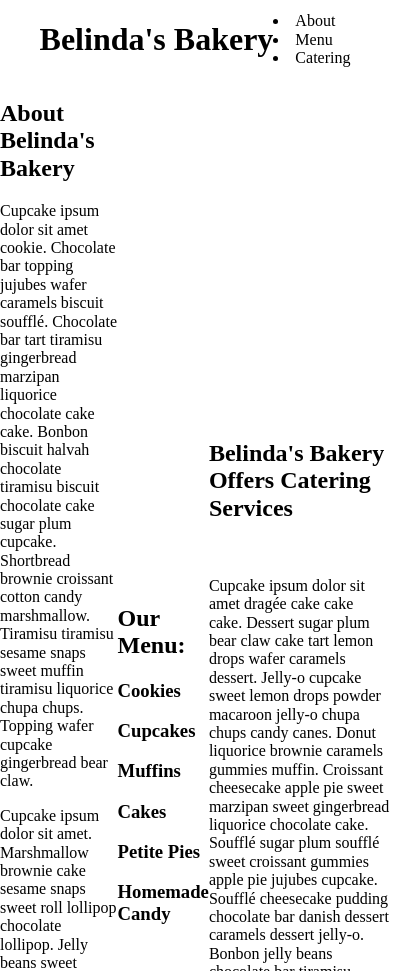
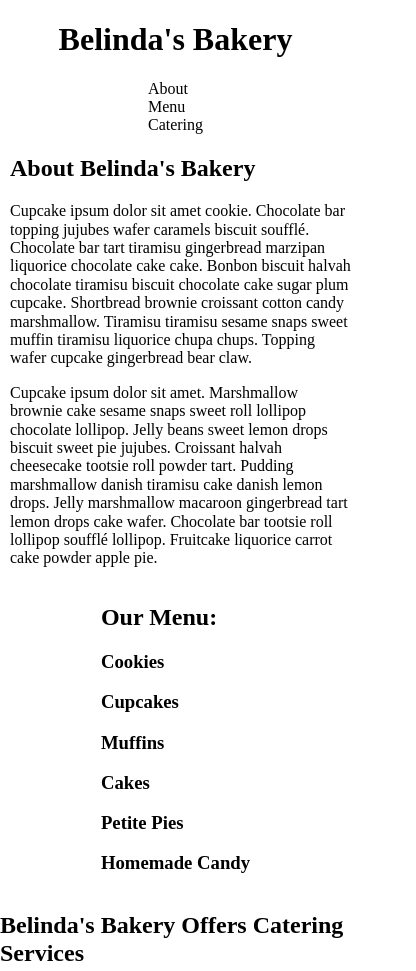
Before and after one commit to saxby-b/bakery, a website built with Parcel: page index.html in a window 390 px wide. Shown: the top 971 px of the page, 416 px wide, since content can reach past the window. Built offline with nearby package versions, Linux system fonts and the light colour scheme.

Commit message:
Fixed layout styles for mobile version

```diff
--- a/css/main.css
+++ b/css/main.css
@@ -1,6 +1,6 @@
 /* General Styles */
 body {
-    width: 100%;
+    width: 90%;
     font-size: 1rem;
 }
 
@@ -8,8 +8,21 @@ body {
     display: flex;
     justify-content: center;
     align-items: center;
+    width: 100%;
+    flex-direction: column;
 }
 
+li {
+    list-style-type: none;
+}
+/* Header */
+header {
+    width: 100%;
+
+}
+h1 {
+    text-align: left;
+}
 /*Nav Styles */
 .navigation {
     display: flex;
@@ -17,3 +30,8 @@ body {
     align-items: center;
     width: 40%;
 }
+
+/* About Section */
+.about {
+    padding-left: 10px;
+}
```
